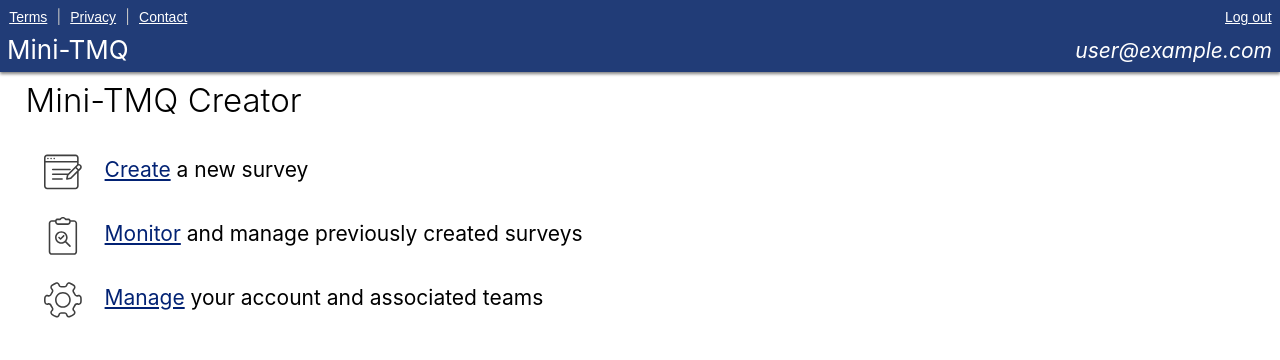
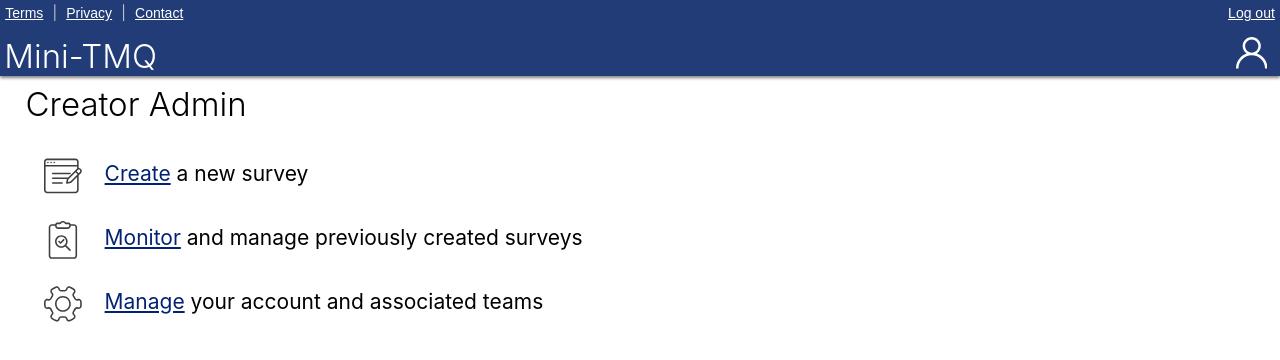
Before and after one commit to uivraeus/teamquest-lab, a React (Create React App) app: page /creator/main in a window 1280 px wide. Shown: the top 360 px of the page. Built offline with nearby package versions, Linux system fonts and the light colour scheme; no server answers; sample sign-in values are in the browser's storage.

Commit message:
Revise (again) content and layout of header
Also, due to the header changes, minor tweaks of some page
content.

```diff
--- a/src/App.css
+++ b/src/App.css
@@ -32,8 +32,8 @@
   --font-big:  calc(17px + 2.7vw);
   --font-medium: calc(11px + 2.7vw);
   --font-small: calc(8px + 2.2vw);
-  --font-tiny: calc(6px + 1.35vw);
-  --height-header: 4.5em;
+  --font-tiny: calc(7px + 1.5vw);
+  --height-header: calc(2.3 * var(--font-big));
 }
 
 @media screen and (min-width: 590px) {
--- a/src/components/AppHeader.css
+++ b/src/components/AppHeader.css
@@ -5,7 +5,6 @@
   top: 0;
   position: fixed;
   z-index: 1000;
-  padding: 0 .5em 0 .5em;
   flex-direction: row;
   justify-content: space-between;
   align-items:flex-start;
@@ -14,22 +13,18 @@
 }
 
 .AppHeader > nav {
-  /* border: 1px dotted yellow; */
   display: flex;
   flex-direction: column;
-}
-
-.AppHeader-about-pages {
-  margin-top: .25em;
-  margin-left: -.25em;
+  justify-content:space-between;
+  align-items:flex-start;
+  height: 100%;
 }
 
 .AppHeader-home-logo {
   display: flex;
   flex-direction: row;
-  align-items: flex-start;
-  margin-top: .25em;
-  /* border: 1px dotted white; */
+  align-items:flex-end;
+  margin: 0 0 0 .1em;
 }
 
 /* Dirty short-cut for this "special" button*/
@@ -39,7 +34,8 @@
 
 /* The "logo" */
 .AppHeader-home-logo > p {
-  font-size: var(--font-medium);
+  font-size: var(--font-big);
+  font-weight: 300;
   margin: 0 0 0 .25em;
   padding: 0;
   color: var(--color-text-inverted);
@@ -47,20 +43,21 @@
 
 /* Keep Home button smaller to make it better fit next to the logo */
 .AppHeader-home-logo > button {
-  width: 1.5em;
-  height: 1.5em;
-  min-width: 1.5em;
-  min-height: 1.5em;
+  margin-bottom: .25em;
+  width: 1.7em;
+  height: 1.7em;
+  min-width: 1.7em;
+  min-height: 1.7em;
 }
 
 /* When Home button is hidden (already "at home") */
 .AppHeader-home-logo > button {
-  transform: translateX(-1.5em);
+  transform: translateX(-1.25em);
   opacity: 0;
   transition: all .3s ease-in-out;
 }
 .AppHeader-home-logo > p {
-  transform: translateX(-1.5em);
+  transform: translateX(-1.25em);
   transition: transform .3s ease-in-out;
 }
 
--- a/src/components/UserSettings.css
+++ b/src/components/UserSettings.css
@@ -1,15 +1,21 @@
 .UserSettings {
     display: flex;
     flex-direction: column;
-    justify-content:space-around;
-    align-items:flex-end;
+    justify-content: space-between;
+    align-items:center;
     height: 100%;
 }
 
-.UserSettings > p {
-    color: var(--color-text-inverted);
-}
+/* Keep User button smaller to make it better fit the reset of the header */
+.UserSettings > #manage-user-account {
+    width: 1.7em;
+    height: 1.7em;
+    min-width: 1.7em;
+    min-height: 1.7em;
+    margin-bottom: .25em;
+  }
 
-.UserSettings > button {
-    margin-right: -.25em;
-}
+  /* Dirty short-cut for this "special" button*/
+.UserSettings svg {
+    fill: white !important;
+  }
--- a/src/components/UserSettings.js
+++ b/src/components/UserSettings.js
@@ -1,11 +1,15 @@
 import React from 'react';
 import AppBtn from "./AppBtn";
 import { logout } from '../helpers/auth';
-// import { ReactComponent as UserIcon } from "../icons/user.svg"
+import { useHistory } from 'react-router-dom';
+
+import { ReactComponent as UserIcon } from "../icons/user.svg"
 
 import './UserSettings.css';
 
 const UserSettings = ( {user} ) => {
+    const history = useHistory();
+
     const handleLogout = async () => {
         try {
             await logout();
@@ -16,7 +20,9 @@ const UserSettings = ( {user} ) => {
     return (
         <div className="UserSettings">
             <AppBtn text="Log out" kind="menu" id="logout" onClick={handleLogout} />
-            <p><em>{user.email}</em></p>
+            <AppBtn id="manage-user-account" onClick={() => history.push('/creator/manage')}>
+                <UserIcon />
+            </AppBtn>
         </div>
     );
 }
--- a/src/pages/Creator.js
+++ b/src/pages/Creator.js
@@ -39,7 +39,7 @@ const Creator = () => {
       <Switch>
         <Route exact path={`${path}/main`}>
           <div className="Creator">
-            <h1>Mini-TMQ Creator</h1>
+            <h1>Creator Admin</h1>
             <ul>
               <li>
                 <div className="Creator-link">
--- a/src/pages/Manage.js
+++ b/src/pages/Manage.js
@@ -26,7 +26,7 @@ const Manage = () => {
   <>
     <h1>Manage account and teams</h1>
     <div className="Manage-account">
-      <h3>Your account</h3>
+      <h3><em>{user.email}</em></h3>
       <ul>
         <li>
           <div className="Manage-account-link">
```
